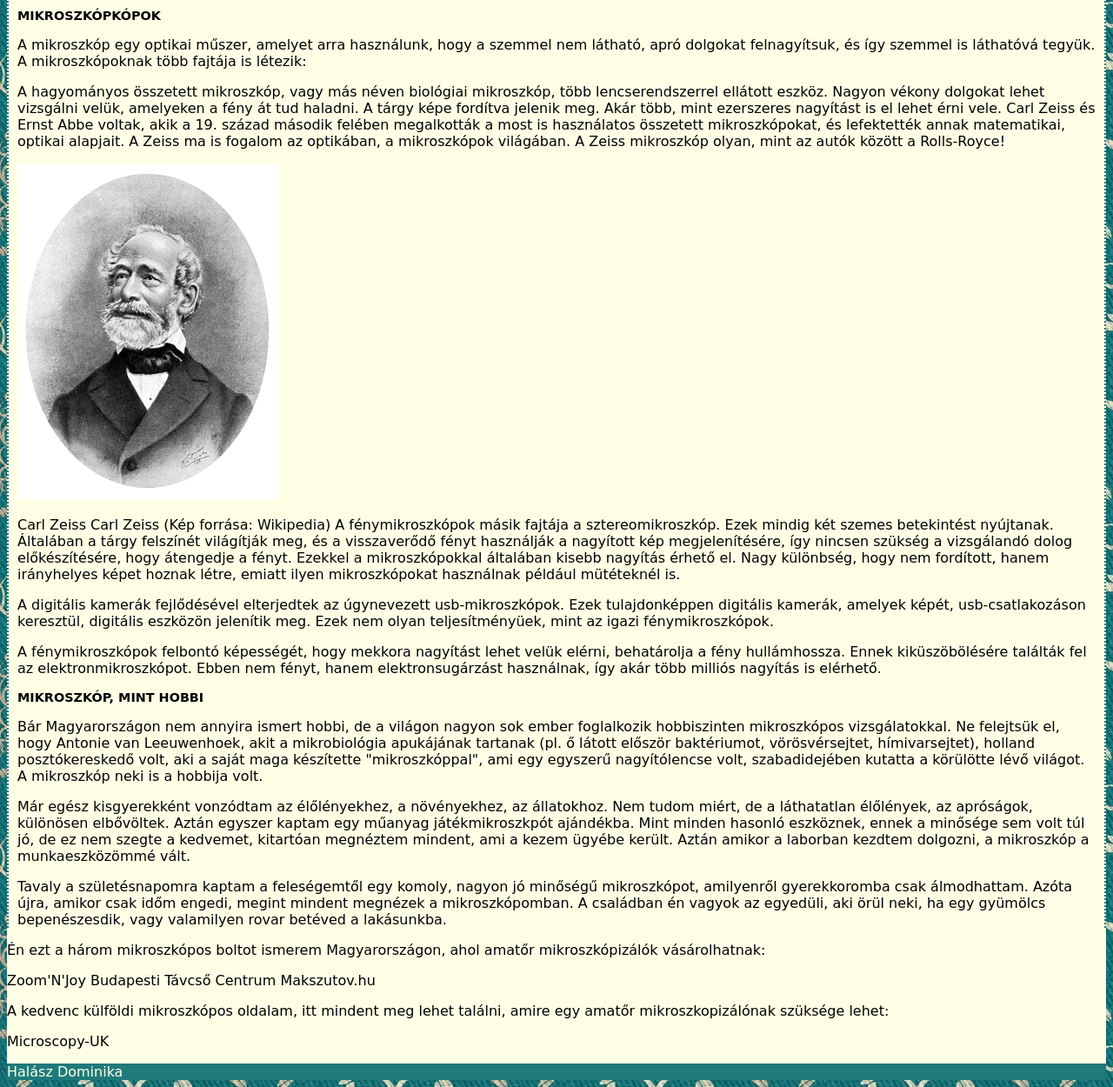
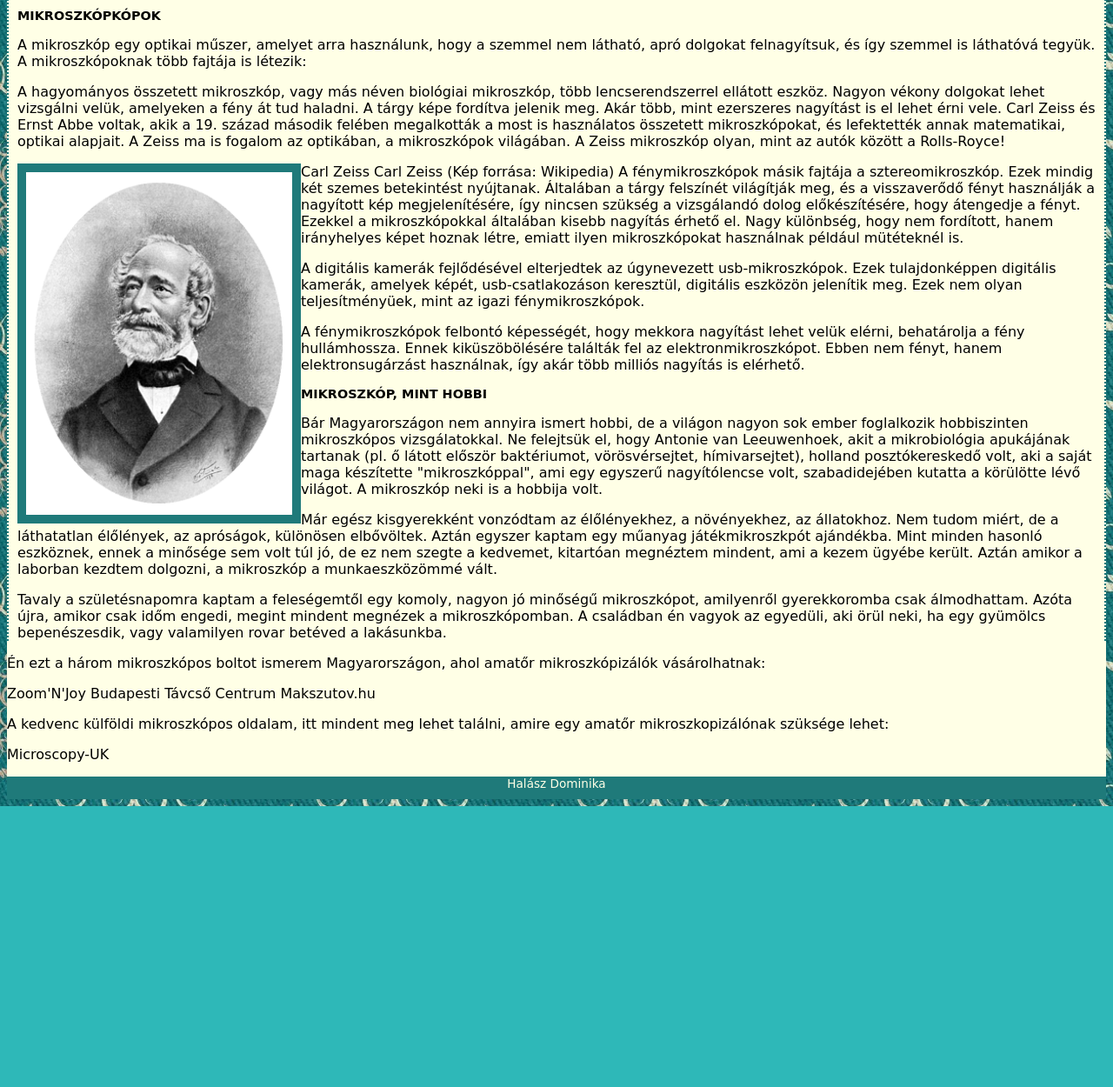
Before and after one commit to HalaszDominika2000/mikroszk-p, a plain HTML site: page index.html in a window 1280 px wide. Shown: the part 381-1631 px from the top of the page at 87% size. After the commit the page ends 1308 px from the top, so only its background shows below. Drawn offline with Linux system fonts and the light colour scheme.

Commit message:
stilusok osszekapcsolasa

```diff
--- a/index.html
+++ b/index.html
@@ -51,7 +51,7 @@
                 A Zeiss mikroszkóp olyan,
                 mint az autók között a Rolls-Royce!
             </p>
-            <img src="Zeiss.png" alt="Zeiss">
+            <img class="mikrokep" src="Zeiss.png" alt="Zeiss">
             <p>Carl Zeiss
                 Carl Zeiss (Kép forrása: Wikipedia)
                 A fénymikroszkópok másik fajtája a sztereomikroszkóp.
@@ -127,7 +127,7 @@
             <p>Microscopy-UK</p>
 
         </article>
-        <footer>Halász Dominika</footer>
+        <footer><p id="footerlenn">Halász Dominika</p></footer>
     </main>
 </body>
 
--- a/stilus.css
+++ b/stilus.css
@@ -29,6 +29,7 @@ nav{
     padding: 5px;
     margin: 5px;
     overflow: hidden;	/* Túlcsordulás le van vágva*/
+
 }
 nav a{
     text-decoration: none;
@@ -41,6 +42,9 @@ nav a:hover{
     background-color: #1f7a7a;
     color: #ffffe6;
     background-image: url("../design/menu.png");
+}
+ul {
+    list-style-type: none; /*a listának a stílusának a típusa*/
 }
 aside{
     display: block;
@@ -119,10 +123,10 @@ footer a{
     text-align: center;
 }
 #footerlenn{
-    text-align: center;
+    text-align: center; /*középre helyez*/
     margin: 5px;
     padding-bottom: 10px;
-    font-size: 85%;
+    font-size: 85%; /*betűméret*/
 }
 .tartalomvege{
     margin-bottom: 0px;
@@ -132,7 +136,7 @@ footer a{
     display: block;
     padding: 10px 10px 10px 10px;
     background-color: #1f7a7a;
-    float: left;
+    float: left; /*képnek az igazítása*/
     width: 326px;
     text-align: center;
 }
@@ -199,6 +203,21 @@ figcaption {
     background-color: #ffffe6;
     color: #1f7a7a;
 }
+header {
+    grid-area: "h";
+}
+nav {
+    grid-area: "n";
+}
+section {
+    grid-area: "s"; /*rácsszerkezet elemeinek az elnevezése*/
+}
+article {
+    grid-area: "ar";
+}
+footer {
+    grid-area: "f";
+}
 
 @media screen and (max-width: 768px) {
     main{
```
